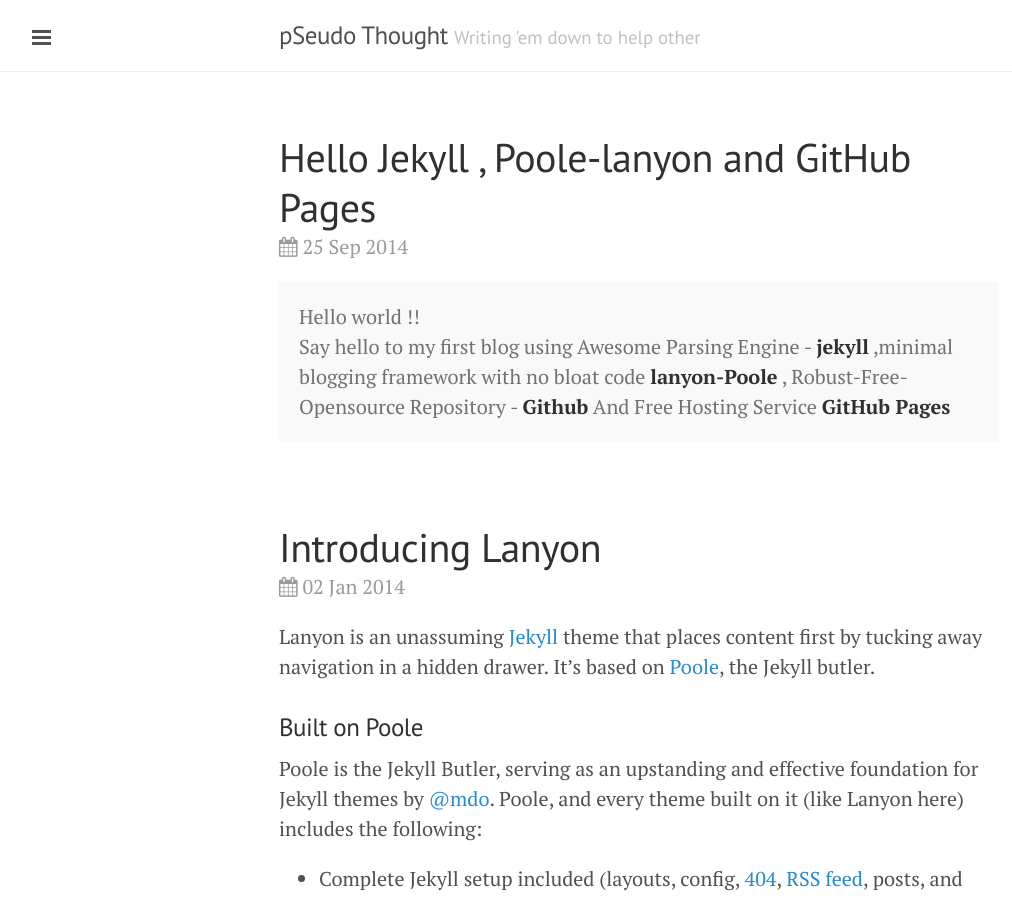
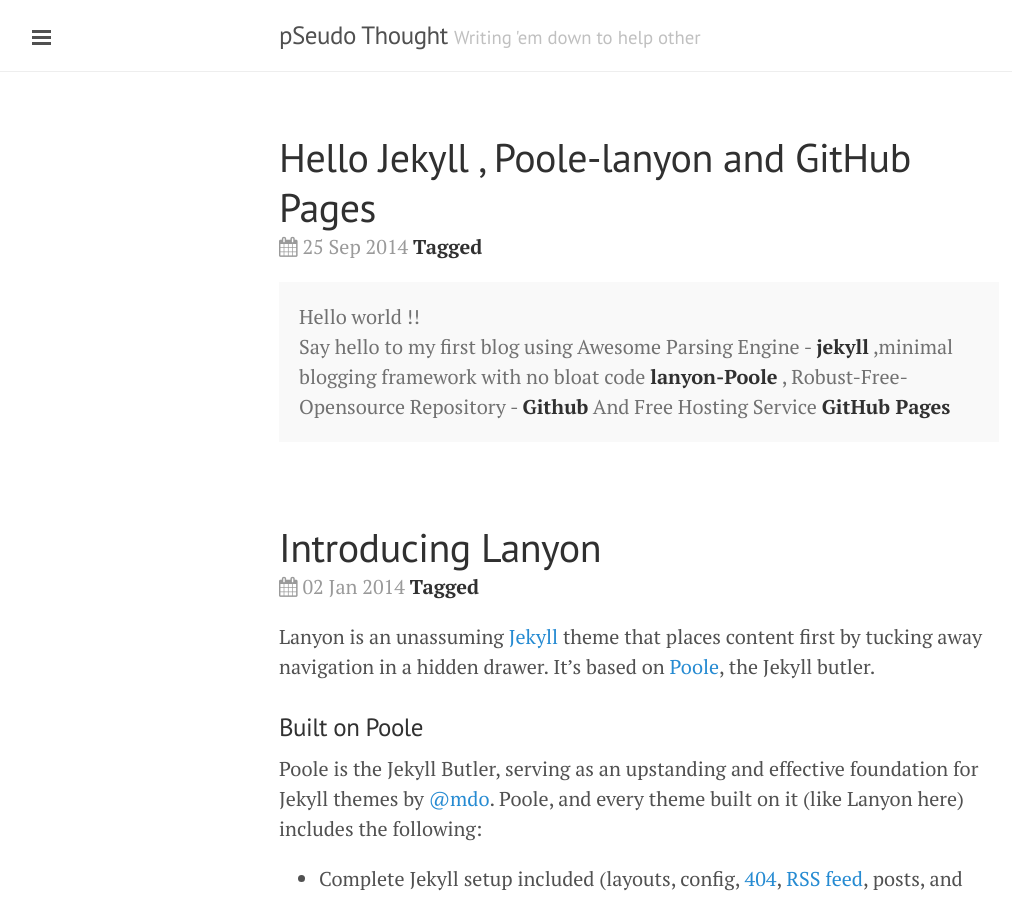
Before and after one commit to DharmeshPandav/dharmeshpandav.github.io, a Jekyll site: the page built from index.html, in a window 1280 px wide and 900 px high. Shown: the whole window, without its empty margins (1-1013 px from the left). Built offline with Jekyll 4.4.1, drawn with Linux system fonts in a browser that asks for light colours; nearby versions of some CDN libraries; Markdown is read by kramdown in place of the engine named in the settings; the list of posts is cut into pages by our own code.

Commit message:
changed config

```diff
--- a/index.html
+++ b/index.html
@@ -16,6 +16,8 @@ title: Home
         <span>
             <i class="fa fa-calendar"></i>
         {{ post.date | date_to_string }}
+            <strong>Tagged</strong>
+             <em> {{ page.tags | join: ", "}}</em>
             </span>
     </span>
 
```
